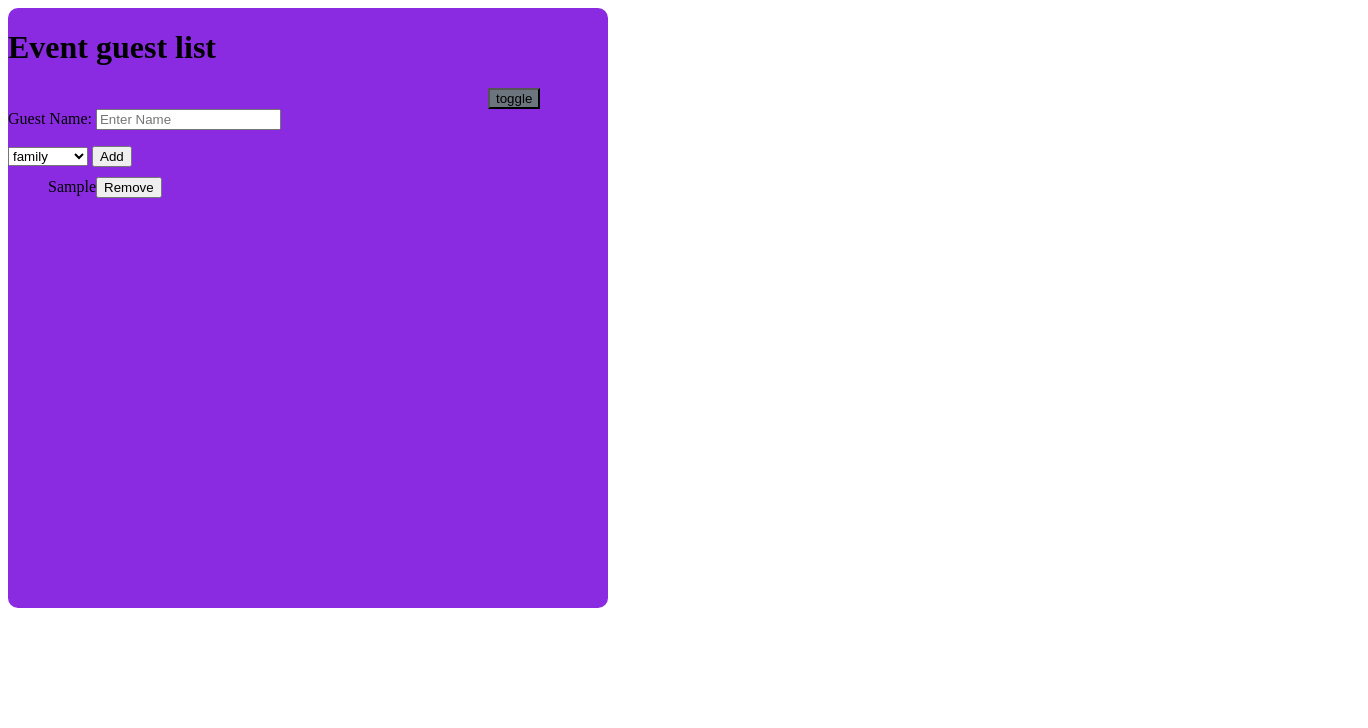
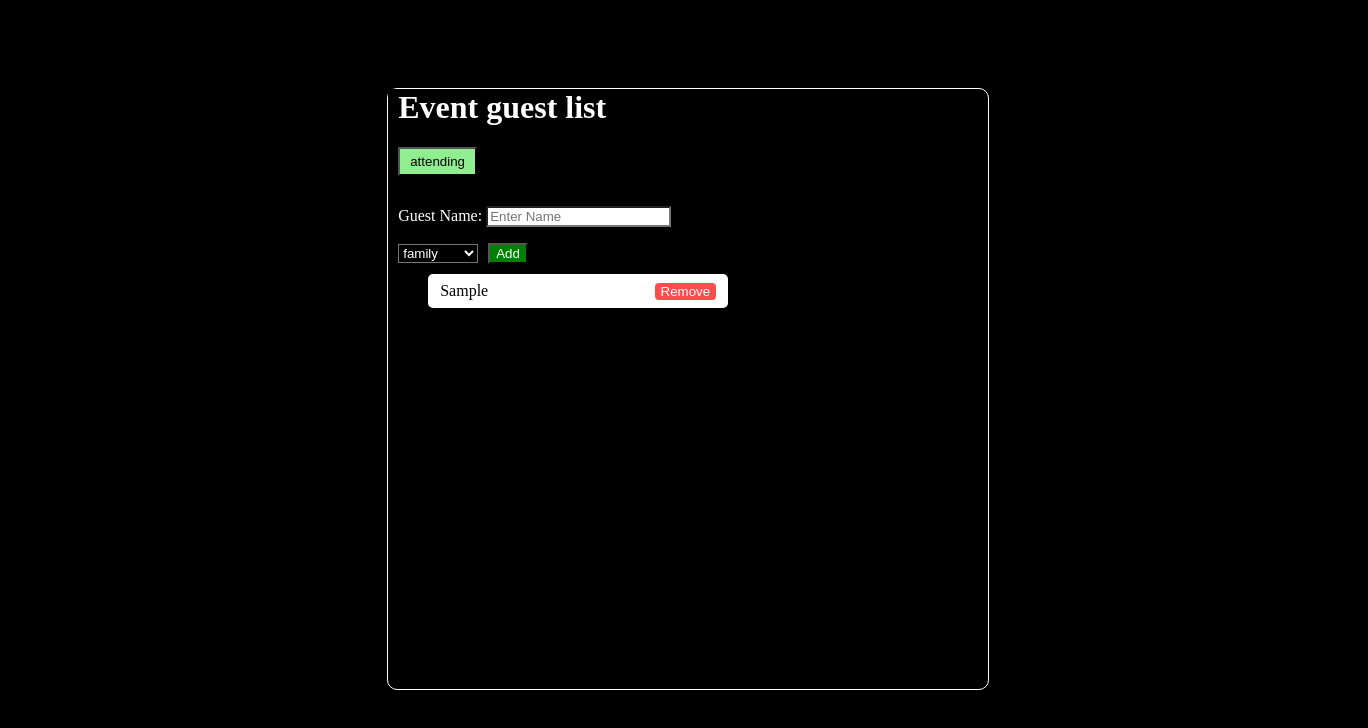
Before and after one commit to gladys6-arch/Event-Guest-List, a plain HTML site: page index.html in a window 1280 px wide. Both pictures are taken after typing "Sample" into the empty fields and a click on the button "Add". Shown: the whole page, 1368 px wide, since content can reach past the window. Drawn offline with Linux system fonts and the light colour scheme.

Commit message:
add new changes

```diff
--- a/index.html
+++ b/index.html
@@ -4,13 +4,13 @@
   <meta charset="UTF-8">
   <meta name="viewport" content="width=device-width, initial-scale=1.0">
   <title>code challange</title>
-  <link rel="stylesheet" href="./style.css">
+  <link rel="stylesheet" href="style.css">
 </head>
 <body>
   <div class="container">
    <div class="heading">
     <h1>Event guest list</h1>
-    <input class="rsvp-button" id="toggle" type="button" value="toggle">
+    <input class="rsvp-button" id="toggle" type="button" value="attending">
    </div>
    <div>
     <form  id="form">
--- a/index.js
+++ b/index.js
@@ -5,15 +5,17 @@ button.addEventListener('click',addGUEST);
 
 function addGUEST(event){
  event.preventDefault();
-  // calling out the function by there id
+
+  //  getting elements by id
   const guestNameInput=document.getElementById('guest-name');
   const guestlist=document.getElementById('guest-list');
   const ListNames=document.getElementById('list');
 
-  // add text in input
+  // add text in the input
   const name=guestNameInput.value;
   if(name===""){
    ListNames.textContent="please enter guest name!";
+
     return;
 
   }else{
@@ -21,24 +23,28 @@ function addGUEST(event){
   }
    // limiting the name of guests
 
-  if(guestlist.children.length >10){
+  if(guestlist.children.length >= 10){
     alert("Guest list is full!");
     return;
   }
   // to print names in the console
    console.log(name);
 
-  const Li=document.createElement('li');
+  // creating a list for ul
+  const Li=document.createElement('li'); // adding a new element
   Li.textContent=name + "";
-  // to activate the delete button and enable to remove name
+  // to  create the delete button and enable to remove name
   const deleteBtn=document.createElement('button');
   deleteBtn.textContent="Remove";
+
   deleteBtn.addEventListener('click',()=>{
-    guestlist.removeChild(Li);
+  guestlist.removeChild(Li);
   })
   // enable output to the brower
   Li.appendChild(deleteBtn);
   guestlist.appendChild(Li);
   guestNameInput.value="";
 
-}
+
+
+  }
--- a/style.css
+++ b/style.css
@@ -1,29 +1,59 @@
 .container{
   height: 600px;
   width: 600px;
-  background-color: blueviolet;
+  border: 1px solid white;
   justify-content: center;
   display: inline-block;
   align-items: center;
   border-radius: 10px;
-}
-.heading{
-  margin-top: 0;
-}
-
-#toggle{
-  margin-left: 30rem;
-  justify-content: end;
-  position: relative;
-  align-items: first baseline;
-  text-align: end;
+  margin-left: 30%;
+  margin-right: 30%;
+  margin-top: 80px;
+  flex-direction: row;
 
 }
 
-ul{
+.heading{
+  display: inline-block;
+  justify-content: space-between;
+  align-items: center;
+  padding-left: 10px;
+}
+
+.heading h1{
+  margin-top: 0;
+  color: white;
+
+}
+
+
+
+#guest-list{
   list-style: none;
   margin-top: 10px;
-  width: 30rem;
+  width: 300px;
+
+}
+
+#guest-list li{
+  background-color: white;
+  color: black;
+  padding: 8px 12px;
+  margin-bottom: 6px;
+  border-radius: 5px;
+  display: flex;
+  justify-content: space-between;
+  align-items: center;
+  text-align: center;
+
+}
+
+#guest-list li button{
+  background-color: #ff4d4d;
+  color: white;
+  border: none;
+  border-radius: 4px;
+  cursor: pointer;
 }
 
 
@@ -33,5 +63,37 @@ ul{
 }
 
 .rsvp-button{
-  background-color: #6c757d;
+  background-color: lightgreen;
 }
+#toggle{
+  padding: 5px 10px;
+  background-color: lightgreen;
+  margin-top: 0;
+  margin-bottom: 30px;
+}
+#username{
+  margin-left: 10px;
+  color: white;
+}
+#category{
+  margin-left: 10px;
+  margin-right: 6px;
+  color: white;
+}
+
+*{
+  background-color: black;
+}
+#btn{
+  color: white;
+  background-color: green;
+}
+#guest-name{
+  background-color: white;
+}
+
+@media(max-width:600px){
+ .container{
+  flex-direction: column;
+ }
+}
```
